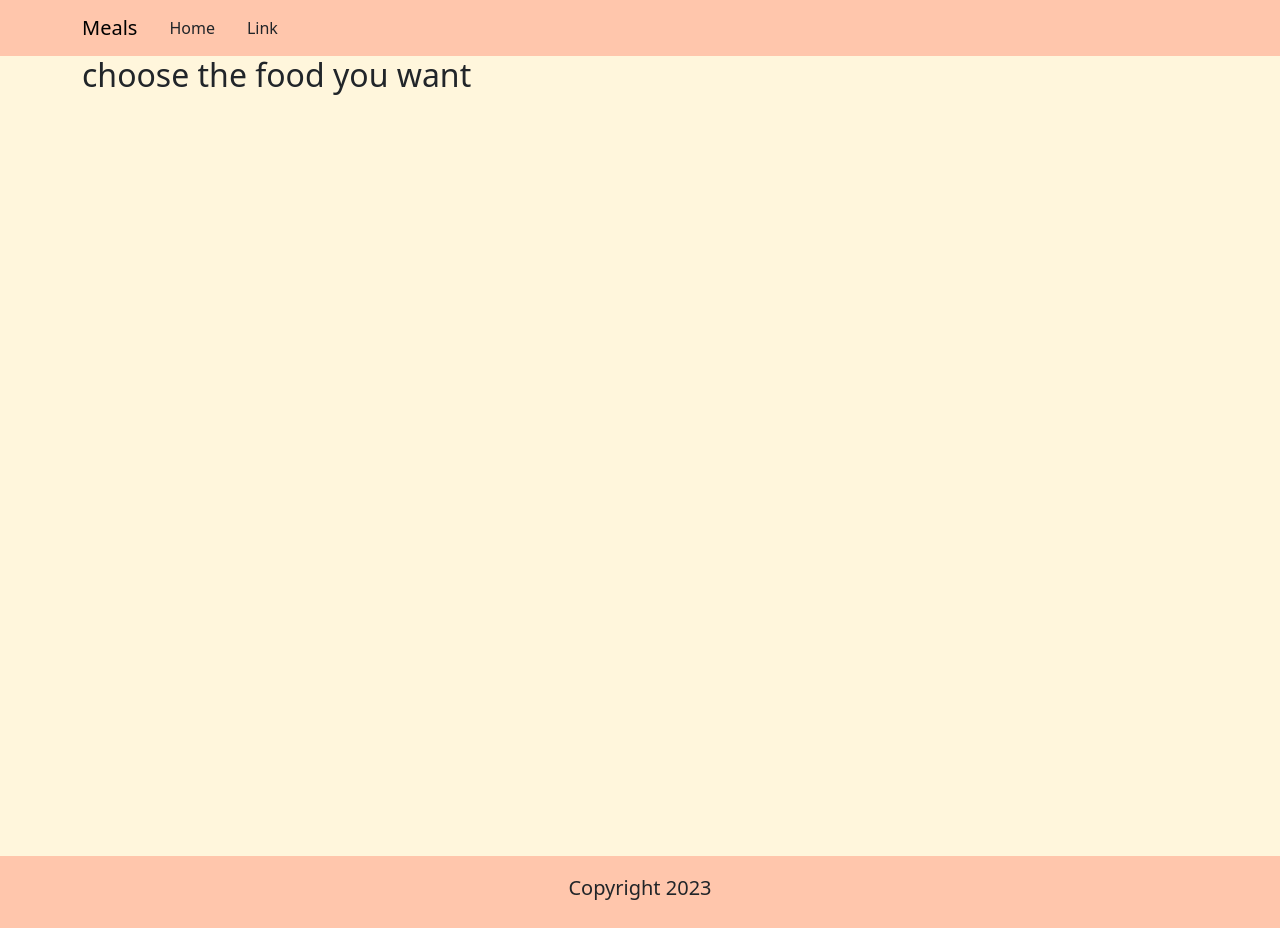
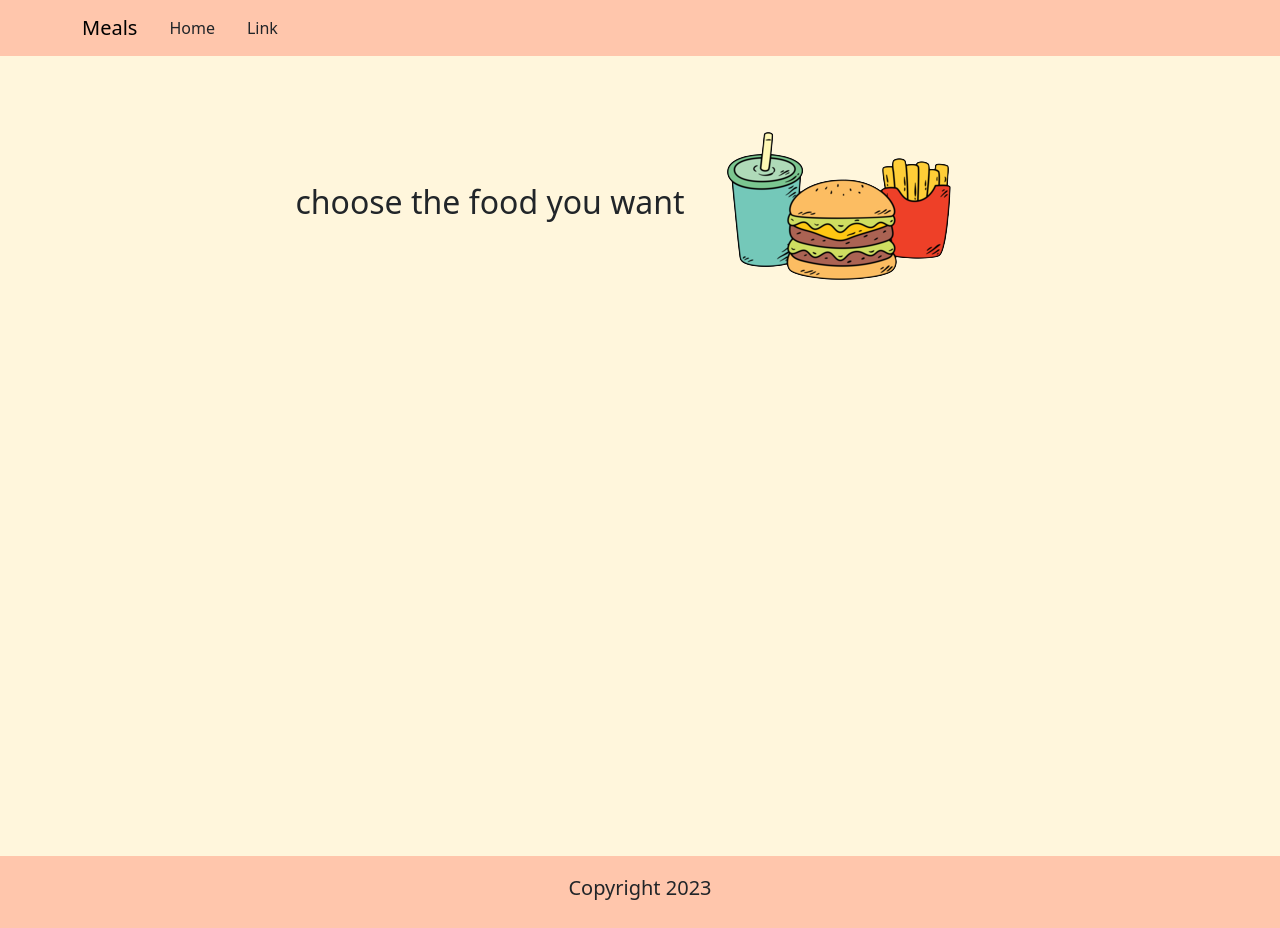
Before and after one commit to HafizhMA/Meals, a React (Vite) app: page / in a window 1280 px wide. Built offline with nearby package versions, Linux system fonts and the light colour scheme.

Commit message:
menambahkan image di jumbotron

```diff
--- a/src/pages/Home.jsx
+++ b/src/pages/Home.jsx
@@ -1,17 +1,20 @@
 import React from "react";
 import Header from "../components/Header";
 import Footer from "../components/Footer";
+import jumbotronImg from "../assets/jumbotronimg.png";
 
 const Home = () => {
   return (
     <>
       <Header />
       <section id="jumbotron">
-        <div className="container d-flex flex-wrap">
+        <div className="container d-flex flex-wrap align-items-center justify-content-center">
           <div className="textjumbotron">
             <h2>choose the food you want</h2>
           </div>
-          <div className="imgjumbotron"></div>
+          <div className="imgjumbotron">
+            <img src={jumbotronImg} alt="" />
+          </div>
         </div>
       </section>
       <Footer />
```
Also changed, not shown: src/assets/jumbotronimg.png (added).
